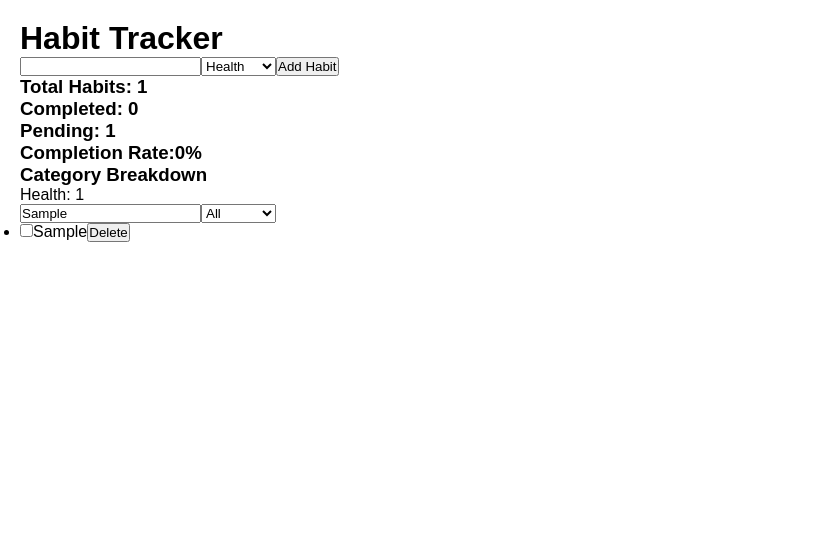
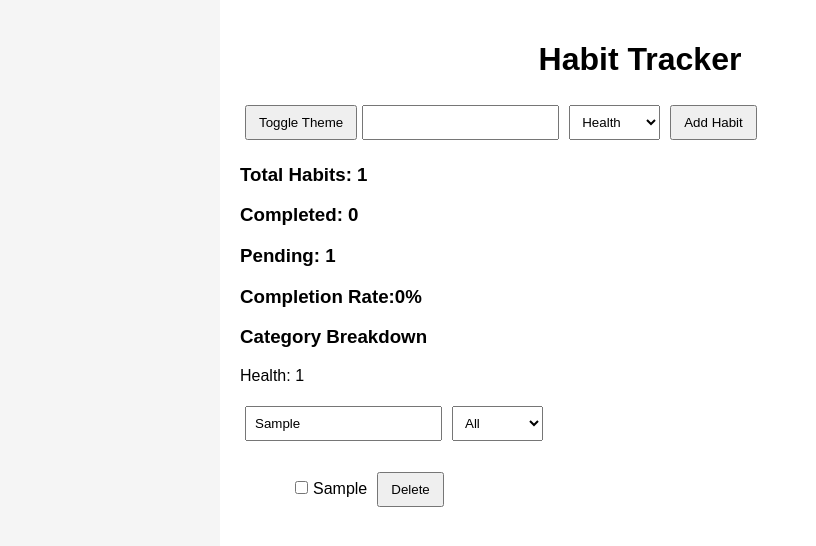
Before and after one commit to kamalesh2602/React-Habit-Tracker, a React (Vite) app: page / in a window 1280 px wide. Both pictures are taken after typing "Sample", "Sample" into the empty fields and a click on the button "Add Habit". Shown: the top 546 px of the page, without its empty margins (0-816 px from the left). Built offline with nearby package versions, Linux system fonts and the light colour scheme.

Commit message:
add dark mode and theme toggle

```diff
--- a/src/App.jsx
+++ b/src/App.jsx
@@ -2,6 +2,7 @@ import { useState, useEffect } from "react";
 import HabitForm from "./components/HabitForm";
 import HabitList from "./components/HabitList";
 import HabitStats from "./components/HabitStats";
+import ThemeToggle from "./components/ThemeToggle";
 
 function App() {
 
@@ -16,6 +17,7 @@ function App() {
     const [category, setCategory] = useState("Health")
     const [search, setSearch] = useState("");
     const [selectedCategory, setSelectedCategory] = useState("All");
+    const [theme, setTheme] = useState("light");
 
     useEffect(() => {
         localStorage.setItem("habits", JSON.stringify(habits))
@@ -91,8 +93,12 @@ function App() {
     );
     console.log(categoryCounts);
     return (
-        <div>
+        <div className={`container ${theme}`}>
             <h1>Habit Tracker</h1>
+            <ThemeToggle
+    theme={theme}
+    setTheme={setTheme}
+/>
 
             <HabitForm
                 habitName={habitName}
@@ -132,6 +138,7 @@ function App() {
                 habits={filteredHabits}
                 deleteHabit={delHabit}
                 toggleHabit={toggleHabit}
+                theme={theme}
             />
 
 
--- a/src/components/HabitList.jsx
+++ b/src/components/HabitList.jsx
@@ -1,10 +1,11 @@
 //destructured props
 
-function HabitList({ habits, deleteHabit, toggleHabit }) {
+function HabitList({ habits, deleteHabit, toggleHabit, theme }) {
     return (
         <ul>
             {habits.map((habit) => (
-                <li key={habit.id}>
+                <li key={habit.id} className={`habit-item ${theme}`}>
+                    <div>
                         <input
                             type="checkbox"
                             checked={habit.completed}
@@ -25,6 +26,7 @@ function HabitList({ habits, deleteHabit, toggleHabit }) {
                         >
                             Delete
                         </button>
+                    </div>
                 </li>
             ))}
         </ul>
--- /dev/null
+++ b/src/components/ThemeToggle.jsx
@@ -0,0 +1,17 @@
+function ThemeToggle(props) {
+    return (
+        <button
+            onClick={() =>
+                props.setTheme(
+                    props.theme === "light"
+                        ? "dark"
+                        : "light"
+                )
+            }
+        >
+            Toggle Theme
+        </button>
+    );
+}
+
+export default ThemeToggle;
--- a/src/index.css
+++ b/src/index.css
@@ -1,10 +1,82 @@
-* {
-  margin: 0;
-  padding: 0;
-  box-sizing: border-box;
+body {
+    margin: 0;
+    font-family: Arial, sans-serif;
+    background-color: #f5f5f5;
 }
 
-body {
-  font-family: Arial, sans-serif;
-  padding: 20px;
+.container {
+    max-width: 800px;
+    margin: auto;
+    padding: 20px;
 }
+
+h1 {
+    text-align: center;
+}
+
+input,
+select {
+    padding: 8px;
+    margin: 5px;
+}
+
+button {
+    padding: 8px 12px;
+    margin-left: 5px;
+    cursor: pointer;
+}
+
+.habit-item {
+    display: flex;
+    justify-content: space-between;
+    align-items: center;
+
+    padding: 10px;
+    margin: 10px 0;
+
+    background: white;
+    border-radius: 8px;
+}
+.habit-item {
+    display: flex;
+    justify-content: space-between;
+    align-items: center;
+}
+.habit-item button {
+    margin-left: 10px;
+}
+
+small {
+    color: gray;
+    margin-left: 8px;
+}
+
+.container.light {
+    background-color: white;
+    color: black;
+}
+
+.container.dark {
+    background-color: #1e1e1e;
+    color: white;
+}
+.habit-item.light {
+    background-color: white;
+}
+
+.habit-item.dark {
+    background-color: #2d2d2d;
+}
+
+.container.dark input,
+.container.dark select {
+    background-color: #3a3a3a;
+    color: white;
+    border: 1px solid #555;
+}
+
+.container.dark button {
+    background-color: #444;
+    color: white;
+    border: 1px solid #666;
+}
```
Lines whose indentation alone changed are shown as unchanged.
